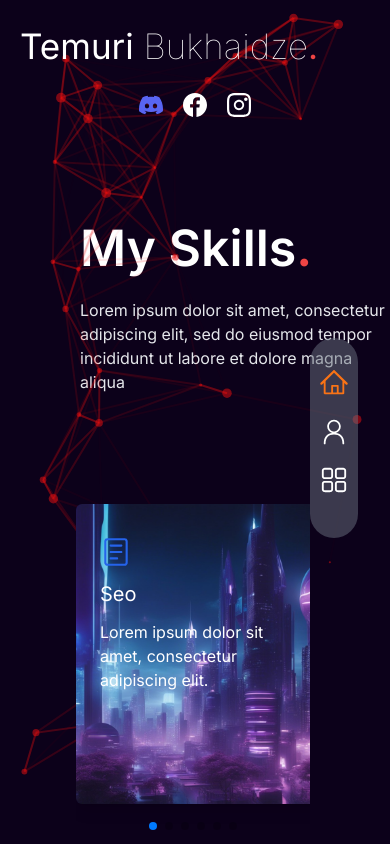
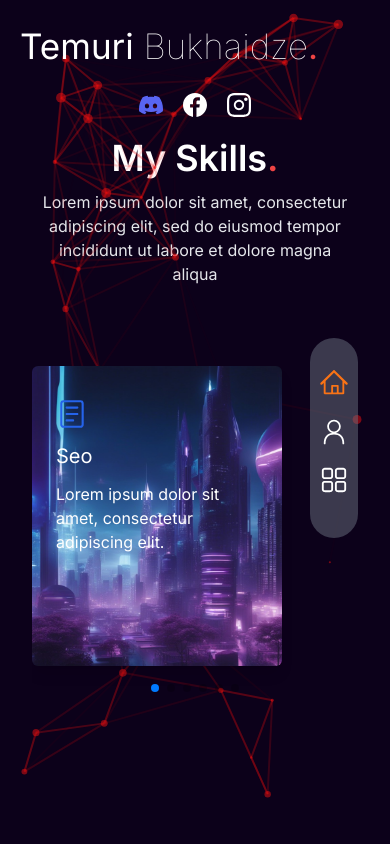
Before and after one commit to TBukhaidze/next-ts-project, a Next.js app: page /about-me in a window 390 px wide. Built offline with nearby package versions, Linux system fonts and the light colour scheme.

Commit message:
responsivity for about page

```diff
--- a/app/about-me/page.tsx
+++ b/app/about-me/page.tsx
@@ -4,23 +4,23 @@ import React from "react";
 
 const Page = () => {
   return (
-    <div className="flex items-center bg-[#0C011A] h-screen overflow-hidden">
-      <div className="pl-20 md:pl-60 flex flex-col gap-3 pb-60 md:pb-0">
-        <h1 className="text-[50px] text-white font-semibold">
+    <div className="flex flex-col items-center justify-center bg-[#0C011A] min-h-screen overflow-hidden px-4 md:px-0">
+      <div className="flex flex-col gap-3 md:gap-6 text-center md:text-left md:pl-20 lg:pl-40 pb-10 md:pb-0 items-center justify-center mt-10">
+        <h1 className="text-4xl lg:text-5xl text-white font-semibold">
           My Skills<span className="text-red-500">.</span>
         </h1>
-        <p className="max-w-[350px] text-[16px] text-gray-200 md:text-gray-400">
+        <p className="max-w-xs md:max-w-sm text-base md:text-lg text-gray-200 md:text-gray-400 mb-10">
           Lorem ipsum dolor sit amet, consectetur adipiscing elit, sed do
           eiusmod tempor incididunt ut labore et dolore magna aliqua
         </p>
       </div>
-      <div className="absolute -left-36 bottom-5 rotate-12 animate-pulse duration-75">
+      <div className="relative md:absolute md:-left-36 md:bottom-5 rotate-12 animate-pulse duration-75">
         <Image
           src="/assets/bulb.png"
           alt="bulb"
           width={260}
           height={260}
-          className="w-full h-full hidden md:block"
+          className="w-20 h-20 md:w-full md:h-full hidden md:block"
         />
       </div>
       <ServiceSlider />
--- a/components/ServiceSlider.tsx
+++ b/components/ServiceSlider.tsx
@@ -10,7 +10,7 @@ import { ServiceData } from "@/constants";
 
 const ServiceSlider = () => {
   return (
-    <div className="absolute bottom-0 right-20 md:bottom-40 md:right-30 w-[60%] md:w-[55%]">
+    <div className="w-full md:w-[60%] lg:w-[55%] mx-auto pb-10 md:pb-0 px-4">
       <Swiper
         breakpoints={{
           340: {
```
